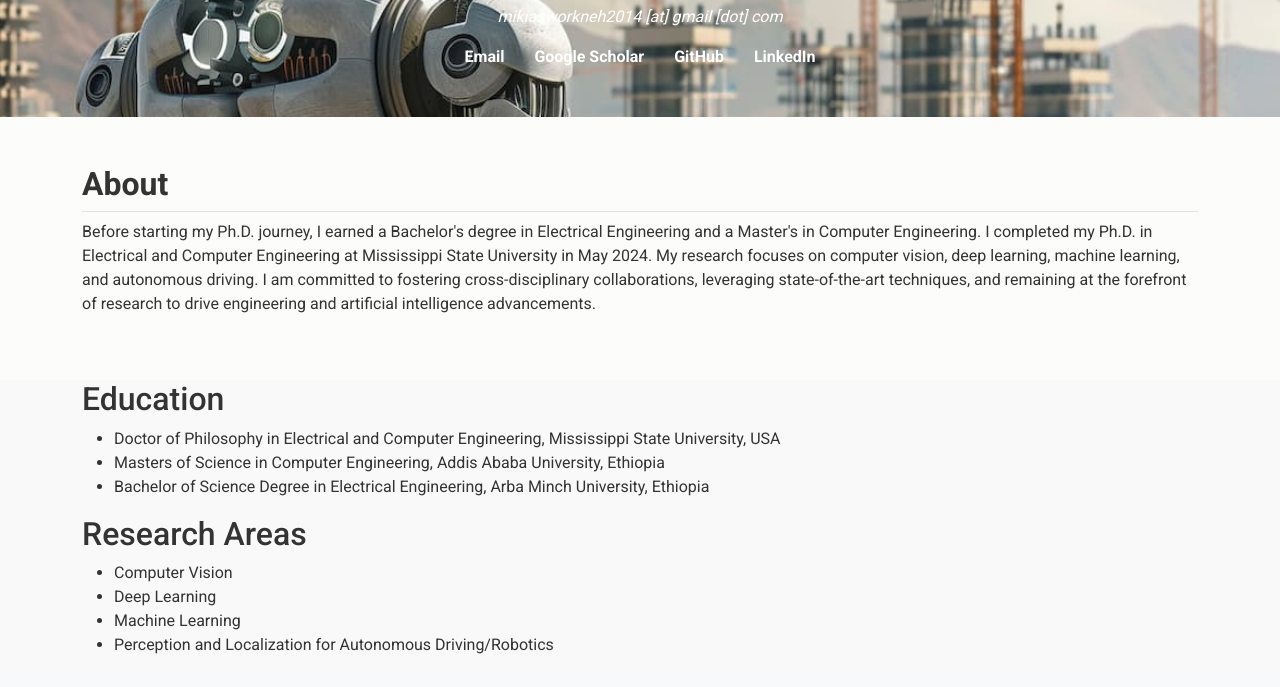
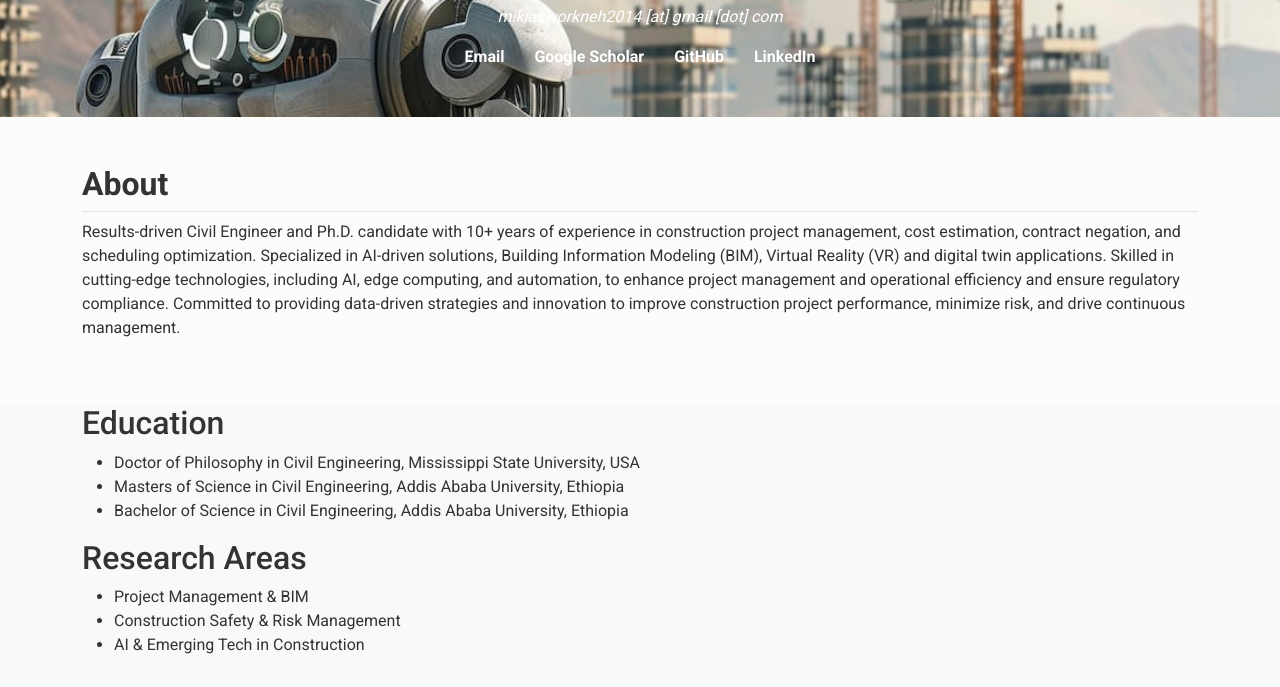
Before and after one commit to MikiasGugssa/Portfolio, a plain HTML site: page index.html in a window 1280 px wide. Shown: the part 265-952 px from the top of the page. Drawn offline with nearby package versions, Linux system fonts and the light colour scheme.

Commit message:
Update index.html

```diff
--- a/index.html
+++ b/index.html
@@ -34,11 +34,13 @@
   <div class="container">
     <h2 class="fw-bold border-bottom pb-2">About</h2>
     <p>
-      Before starting my Ph.D. journey, I earned a Bachelor's degree in Electrical Engineering and a Master's in Computer Engineering.
-      I completed my Ph.D. in Electrical and Computer Engineering at Mississippi State University in May 2024.
-      My research focuses on computer vision, deep learning, machine learning, and autonomous driving.
-      I am committed to fostering cross-disciplinary collaborations, leveraging state-of-the-art techniques, and remaining
-      at the forefront of research to drive engineering and artificial intelligence advancements.
+Results-driven Civil Engineer and Ph.D. candidate with 10+ years of experience in construction
+project management, cost estimation, contract negation, and scheduling optimization.
+Specialized in AI-driven solutions, Building Information Modeling (BIM), Virtual Reality (VR)
+and digital twin applications. Skilled in cutting-edge technologies, including AI, edge
+computing, and automation, to enhance project management and operational efficiency and
+ensure regulatory compliance. Committed to providing data-driven strategies and innovation to
+improve construction project performance, minimize risk, and drive continuous management.
     </p>
   </div>
 </section>
@@ -47,9 +49,9 @@
     <div class="container">
       <h2>Education</h2>
 	   <ul>
-        <li>Doctor of Philosophy in Electrical and Computer Engineering, Mississippi State University, USA</li>
-	    <li>Masters of Science in Computer Engineering, Addis Ababa University, Ethiopia</li>
-	    <li>Bachelor of Science Degree in Electrical Engineering, Arba Minch University, Ethiopia</li>
+        <li>Doctor of Philosophy in Civil Engineering, Mississippi State University, USA</li>
+	    <li>Masters of Science in Civil Engineering, Addis Ababa University, Ethiopia</li>
+	    <li>Bachelor of Science in Civil Engineering, Addis Ababa University, Ethiopia</li>
 </ul>
     </div>
 <!-- Research -->
@@ -57,10 +59,9 @@
     <div class="container">
       <h2>Research Areas</h2>
 	    <ul>
-      <li>Computer Vision</li>
-	<li>Deep Learning</li>
-	<li>Machine Learning</li>
-	<li>Perception and Localization for Autonomous Driving/Robotics </li>
+      <li>Project Management &amp; BIM</li>
+	<li>Construction Safety &amp; Risk Management</li>
+	<li>AI &amp; Emerging Tech in Construction</li>
 </ul>
     </div>
 
```
